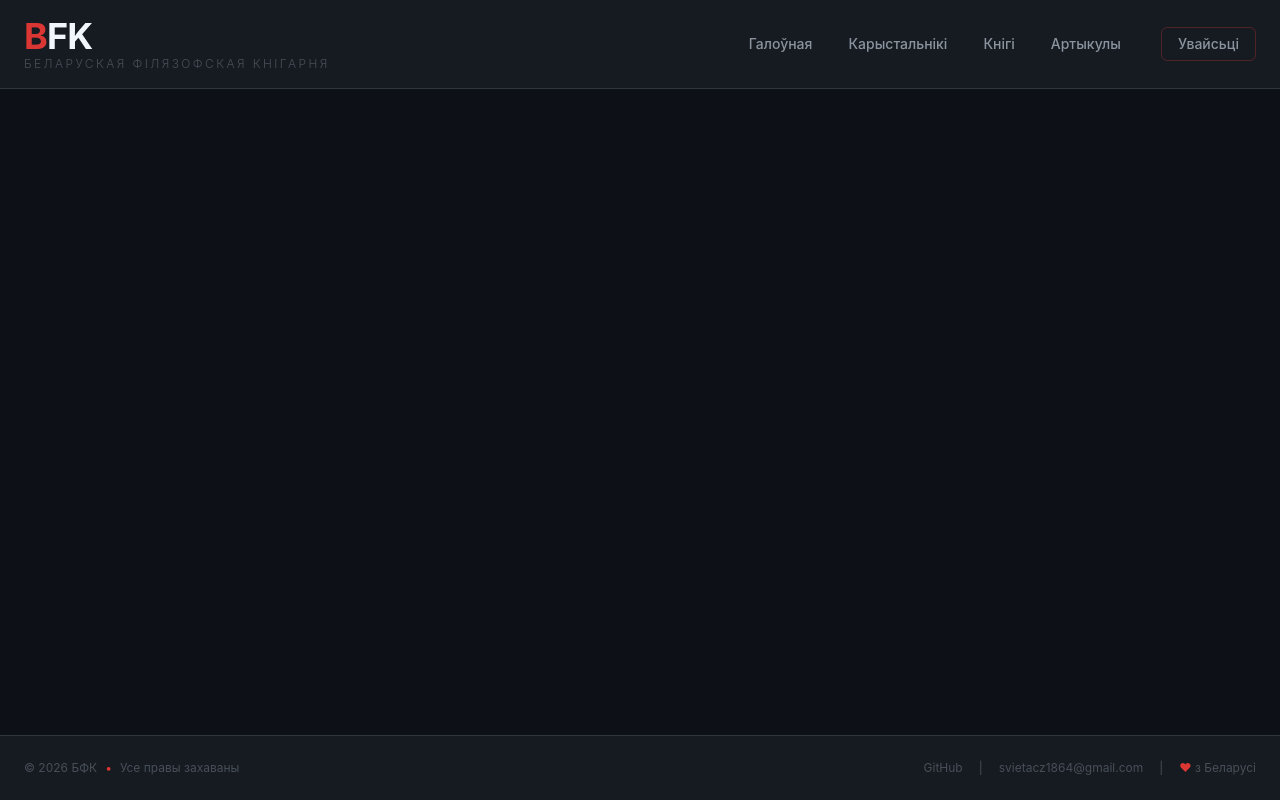
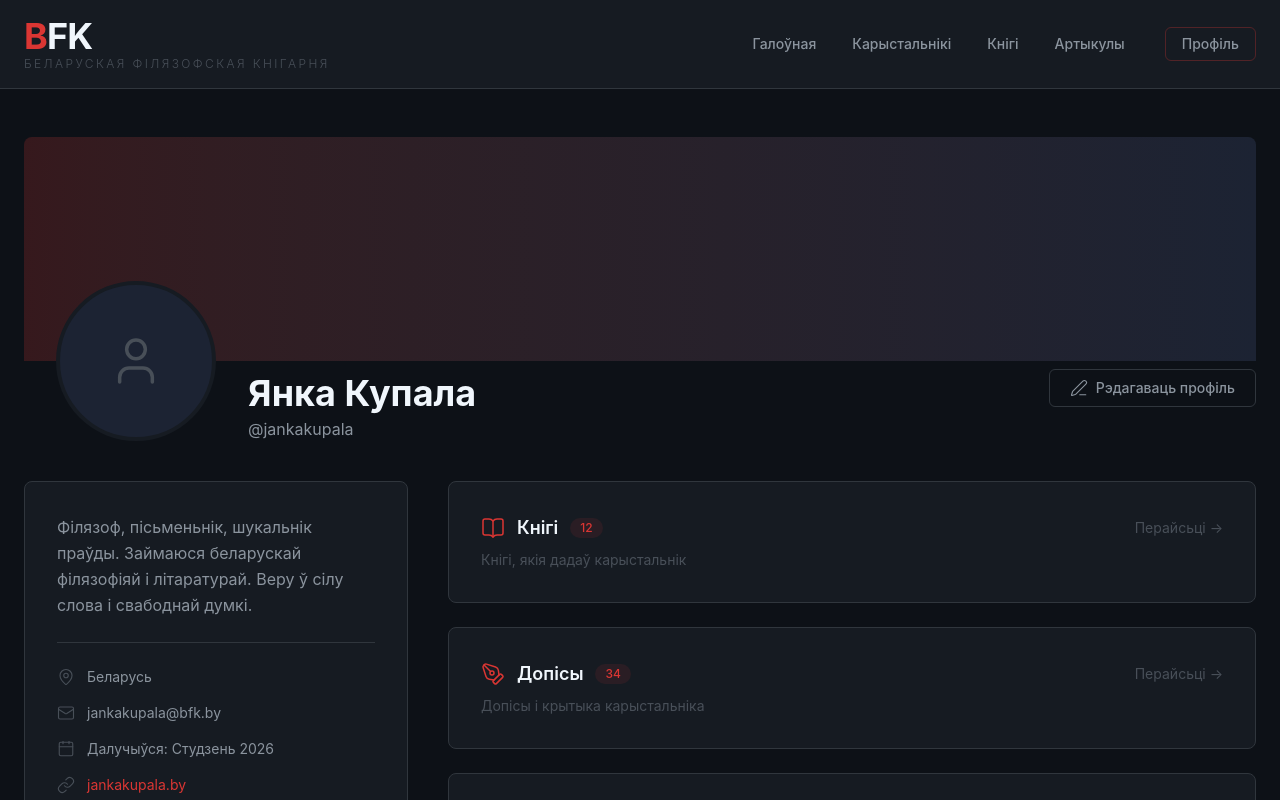
Before and after one commit to jestemczyk/BFK, a React (Vite) app: page /profile in a window 1280 px wide. Shown: the top 800 px of the page. Built offline with nearby package versions, Linux system fonts and the light colour scheme.

Commit message:
feat: Add basic profile page

```diff
--- a/src/App.tsx
+++ b/src/App.tsx
@@ -2,6 +2,7 @@ import { Route, Routes } from "react-router";
 import { MainLayout } from "./pages/MainLayout";
 import { MainPage } from "./pages/MainPage";
 import { PrivateLayout } from "./components/PrivateLayout";
+import { Profile } from "./pages/Profile";
 
 function App() {
   return (
@@ -15,7 +16,7 @@ function App() {
         <Route path="/books" />
         <Route path="/articles" />
         <Route element={<PrivateLayout />}>
-          <Route path="/profile" />
+          <Route path="/profile" element={<Profile />} />
         </Route>
       </Route>
     </Routes>
--- /dev/null
+++ b/src/components/ProfileCounter.tsx
@@ -0,0 +1,10 @@
+export const ProfileCounter = (props: { name: string; count: number }) => {
+  return (
+    <div className="rounded-lg border border-[var(--border-color)] bg-[var(--bg-secondary)] p-5 text-center">
+      <div className="text-3xl font-bold text-[var(--text-primary)]">
+        {props.count}
+      </div>
+      <div className="mt-1 text-sm text-[var(--text-muted)]">{props.name}</div>
+    </div>
+  );
+};
--- /dev/null
+++ b/src/components/ProfileNav.tsx
@@ -0,0 +1,37 @@
+import type { LucideIcon } from "lucide-react";
+import { Link } from "react-router";
+
+export const ProfileNav = (props: {
+  icon: LucideIcon;
+  title: string;
+  counter: number;
+  subtitle: string;
+  route: string;
+}) => {
+  return (
+    <Link
+      to={props.route}
+      className="group block cursor-pointer rounded-lg border border-[var(--border-color)] bg-[var(--bg-secondary)] p-8 transition-all hover:border-[var(--accent-red)]/30 hover:shadow-card"
+    >
+      <div className="flex items-center justify-between">
+        <div className="flex items-center gap-3">
+          <props.icon
+            size={24}
+            strokeWidth={1.5}
+            className="text-[var(--accent-red)]"
+          />
+          <h2 className="text-lg font-semibold text-[var(--text-primary)]">
+            {props.title}
+          </h2>
+          <span className="rounded-full bg-[var(--accent-red)]/10 px-2.5 py-0.5 text-xs font-medium text-[var(--accent-red)]">
+            {props.counter}
+          </span>
+        </div>
+        <span className="text-sm text-[var(--text-muted)] transition-colors group-hover:text-[var(--accent-red)]">
+          Перайсьці →
+        </span>
+      </div>
+      <p className="mt-2 text-sm text-[var(--text-muted)]">{props.subtitle}</p>
+    </Link>
+  );
+};
--- a/src/pages/MainLayout.tsx
+++ b/src/pages/MainLayout.tsx
@@ -34,7 +34,8 @@ export const MainLayout = () => {
               />
             </nav>
 
-            <button
+            <Link
+              to="/profile"
               className="
                 cursor-pointer
                 w-full whitespace-nowrap rounded-md border border-[var(--accent-red)]/30 px-4 py-1.5 text-sm font-medium
@@ -44,8 +45,8 @@ export const MainLayout = () => {
                 sm:w-auto
               "
             >
-              Увайсьці
-            </button>
+              Профіль
+            </Link>
           </div>
         </div>
       </header>
--- /dev/null
+++ b/src/pages/Profile.tsx
@@ -0,0 +1,157 @@
+import {
+  User,
+  BookOpen,
+  PenTool,
+  Mail,
+  Calendar,
+  MapPin,
+  Link as LinkIcon,
+  Edit3,
+  FileText,
+} from "lucide-react";
+import { ProfileCounter } from "../components/ProfileCounter";
+import { ProfileNav } from "../components/ProfileNav";
+
+export const Profile = () => {
+  const user = {
+    name: "Янка Купала",
+    username: "jankakupala",
+    avatar: null,
+    bio: "Філязоф, пісьменьнік, шукальнік праўды. Займаюся беларускай філязофіяй і літаратурай. Веру ў сілу слова і свабоднай думкі.",
+    email: "jankakupala@bfk.by",
+    location: "Беларусь",
+    joined: "Студзень 2026",
+    website: "https://jankakupala.by",
+    booksCount: 12,
+    postsCount: 34,
+    articlesCount: 8,
+  };
+
+  return (
+    <div className="mx-auto max-w-8xl px-4 py-8 sm:px-6 sm:py-12">
+      <div className="relative mb-10">
+        <div className="h-40 w-full rounded-t-lg bg-gradient-to-r from-[var(--accent-red)]/20 to-[var(--bg-tertiary)] sm:h-56" />
+
+        <div className="relative px-4 sm:px-8">
+          <div className="flex flex-col items-center gap-6 sm:flex-row sm:items-end sm:gap-8">
+            <div className="relative -mt-16 sm:-mt-20">
+              <div className="flex h-32 w-32 items-center justify-center rounded-full border-4 border-[var(--bg-secondary)] bg-[var(--bg-tertiary)] text-5xl text-[var(--text-muted)] sm:h-40 sm:w-40">
+                {user.avatar ? (
+                  <img
+                    src={user.avatar}
+                    alt={user.name}
+                    className="h-full w-full rounded-full object-cover"
+                  />
+                ) : (
+                  <User size={56} strokeWidth={1.5} />
+                )}
+              </div>
+            </div>
+
+            <div className="flex flex-1 flex-col items-center gap-3 sm:items-start">
+              <div className="flex flex-col items-center gap-1 sm:items-start">
+                <h1 className="text-3xl font-bold text-[var(--text-primary)] sm:text-4xl">
+                  {user.name}
+                </h1>
+                <span className="text-base text-[var(--text-secondary)]">
+                  @{user.username}
+                </span>
+              </div>
+
+              <button className=" cursor-pointer flex items-center gap-2 rounded-md border border-[var(--border-color)] px-5 py-2 text-sm font-medium text-[var(--text-secondary)] transition-all hover:border-[var(--accent-red)] hover:text-[var(--text-primary)] sm:absolute sm:right-0 sm:top-2">
+                <Edit3 size={18} strokeWidth={1.5} />
+                Рэдагаваць профіль
+              </button>
+            </div>
+          </div>
+        </div>
+      </div>
+
+      <div className="grid grid-cols-1 gap-10 lg:grid-cols-3">
+        <div className="lg:col-span-1">
+          <div className="rounded-lg border border-[var(--border-color)] bg-[var(--bg-secondary)] p-8">
+            <div className="mb-6">
+              <p className="text-base leading-relaxed text-[var(--text-secondary)]">
+                {user.bio}
+              </p>
+            </div>
+
+            <div className="space-y-4 border-t border-[var(--border-color)] pt-6">
+              <div className="flex items-center gap-3 text-sm text-[var(--text-secondary)]">
+                <MapPin
+                  size={18}
+                  strokeWidth={1.5}
+                  className="text-[var(--text-muted)]"
+                />
+                <span>{user.location}</span>
+              </div>
+              <div className="flex items-center gap-3 text-sm text-[var(--text-secondary)]">
+                <Mail
+                  size={18}
+                  strokeWidth={1.5}
+                  className="text-[var(--text-muted)]"
+                />
+                <span>{user.email}</span>
+              </div>
+              <div className="flex items-center gap-3 text-sm text-[var(--text-secondary)]">
+                <Calendar
+                  size={18}
+                  strokeWidth={1.5}
+                  className="text-[var(--text-muted)]"
+                />
+                <span>Далучыўся: {user.joined}</span>
+              </div>
+              {user.website && (
+                <div className="flex items-center gap-3 text-sm text-[var(--text-secondary)]">
+                  <LinkIcon
+                    size={18}
+                    strokeWidth={1.5}
+                    className="text-[var(--text-muted)]"
+                  />
+                  <a
+                    href={user.website}
+                    target="_blank"
+                    rel="noopener noreferrer"
+                    className="text-[var(--accent-red)] transition-colors hover:underline"
+                  >
+                    {user.website.replace(/^https?:\/\//, "")}
+                  </a>
+                </div>
+              )}
+            </div>
+          </div>
+
+          <div className="mt-5.5 grid grid-cols-3 gap-3">
+            <ProfileCounter name="Кнігі" count={user.booksCount} />
+            <ProfileCounter name="Допісы" count={user.postsCount} />
+            <ProfileCounter name="Артыкулы" count={user.articlesCount} />
+          </div>
+        </div>
+
+        <div className="space-y-6 lg:col-span-2">
+          <ProfileNav
+            icon={BookOpen}
+            title="Кнігі"
+            counter={user.booksCount}
+            subtitle="Кнігі, якія дадаў карыстальнік"
+            route="/profile/books"
+          />
+          <ProfileNav
+            icon={PenTool}
+            title="Допісы"
+            counter={user.postsCount}
+            subtitle="Допісы і крытыка карыстальніка"
+            route="/profile/posts"
+          />
+          <ProfileNav
+            icon={FileText}
+            title="Артыкулы"
+            counter={user.articlesCount}
+            subtitle="Артыкулы аўтарства карыстальніка"
+            route="/profile/articles"
+          />
+        </div>
+      </div>
+    </div>
+  );
+};
```
